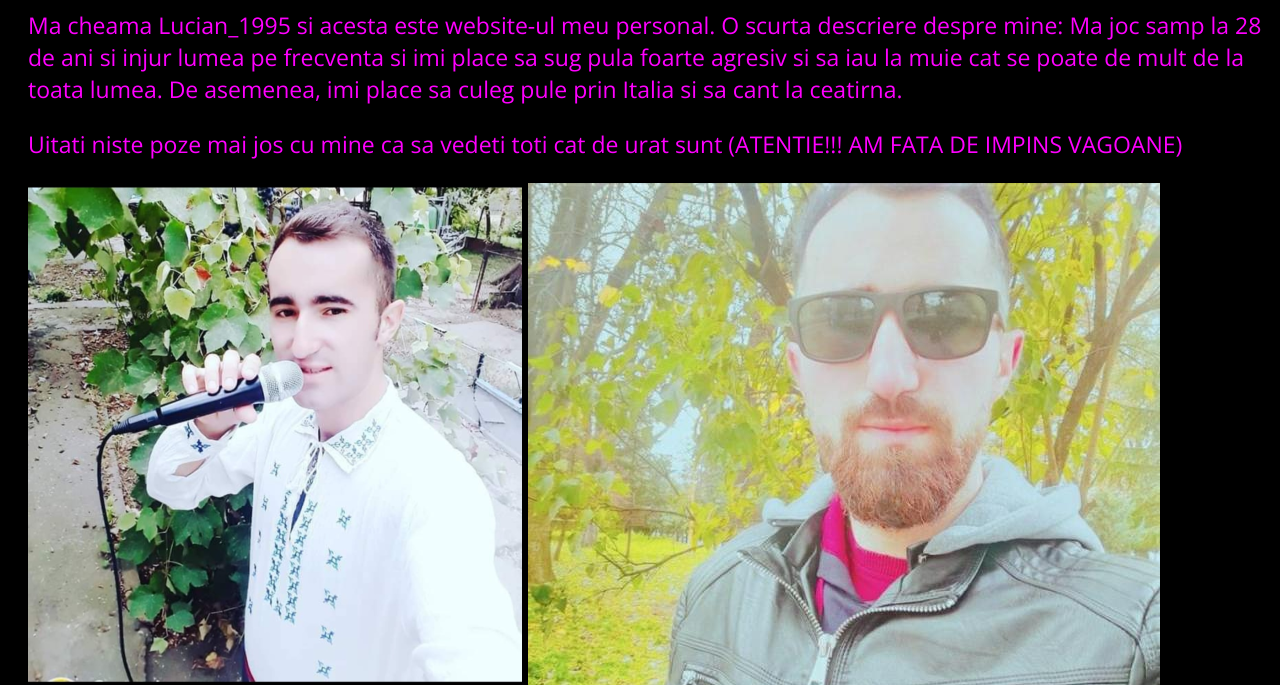
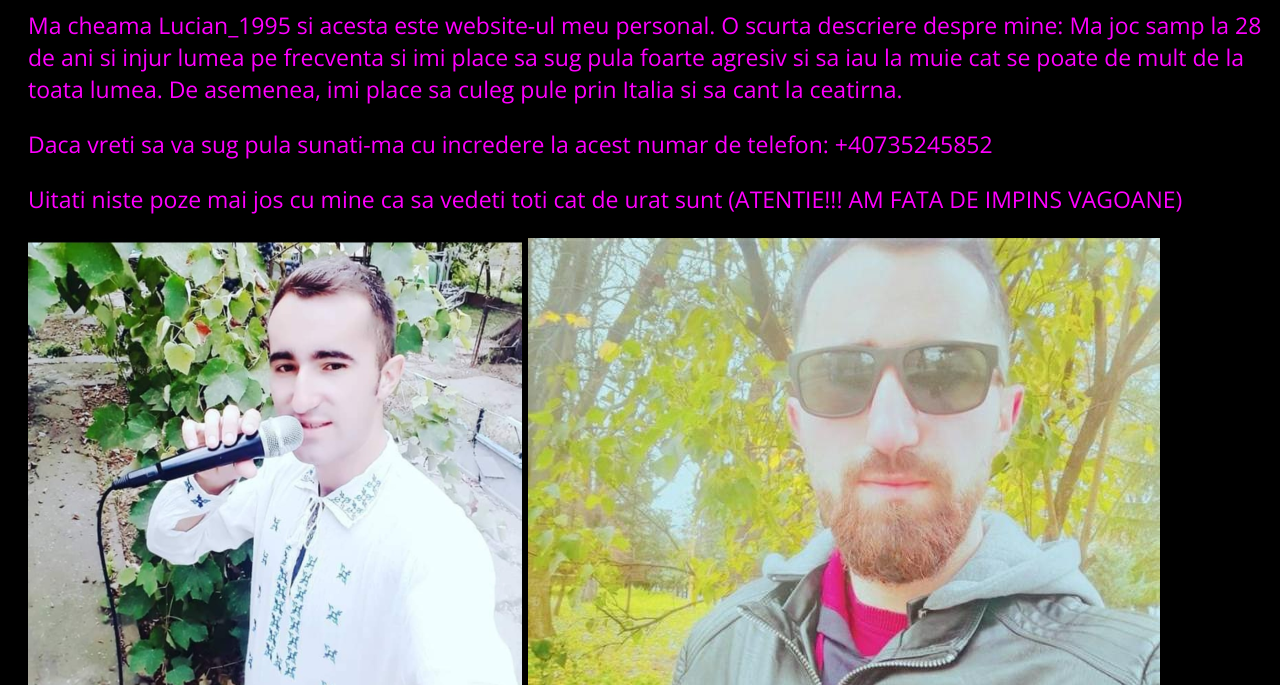
Before and after one commit to jointhefun/L, a plain HTML site: page index.html in a window 1280 px wide. Shown: the part 115-800 px from the top of the page. Drawn offline with nearby package versions, Linux system fonts and the light colour scheme.

Commit message:
Update index.html

```diff
--- a/index.html
+++ b/index.html
@@ -35,6 +35,7 @@ padding-left: 20px;
 <body>
 <h1>Salut!</h1>
 <p>Ma cheama Lucian_1995 si acesta este website-ul meu personal. O scurta descriere despre mine: Ma joc samp la 28 de ani si injur lumea pe frecventa si imi place sa sug pula foarte agresiv si sa iau la muie cat se poate de mult de la toata lumea. De asemenea, imi place sa culeg pule prin Italia si sa cant la ceatirna.</p>
+<p>Daca vreti sa va sug pula sunati-ma cu incredere la acest numar de telefon: +40735245852</p>
 <p>Uitati niste poze mai jos cu mine ca sa vedeti toti cat de urat sunt (ATENTIE!!! AM FATA DE IMPINS VAGOANE)</p>
 <img src="1.png">
 <img src="2.png">
```
